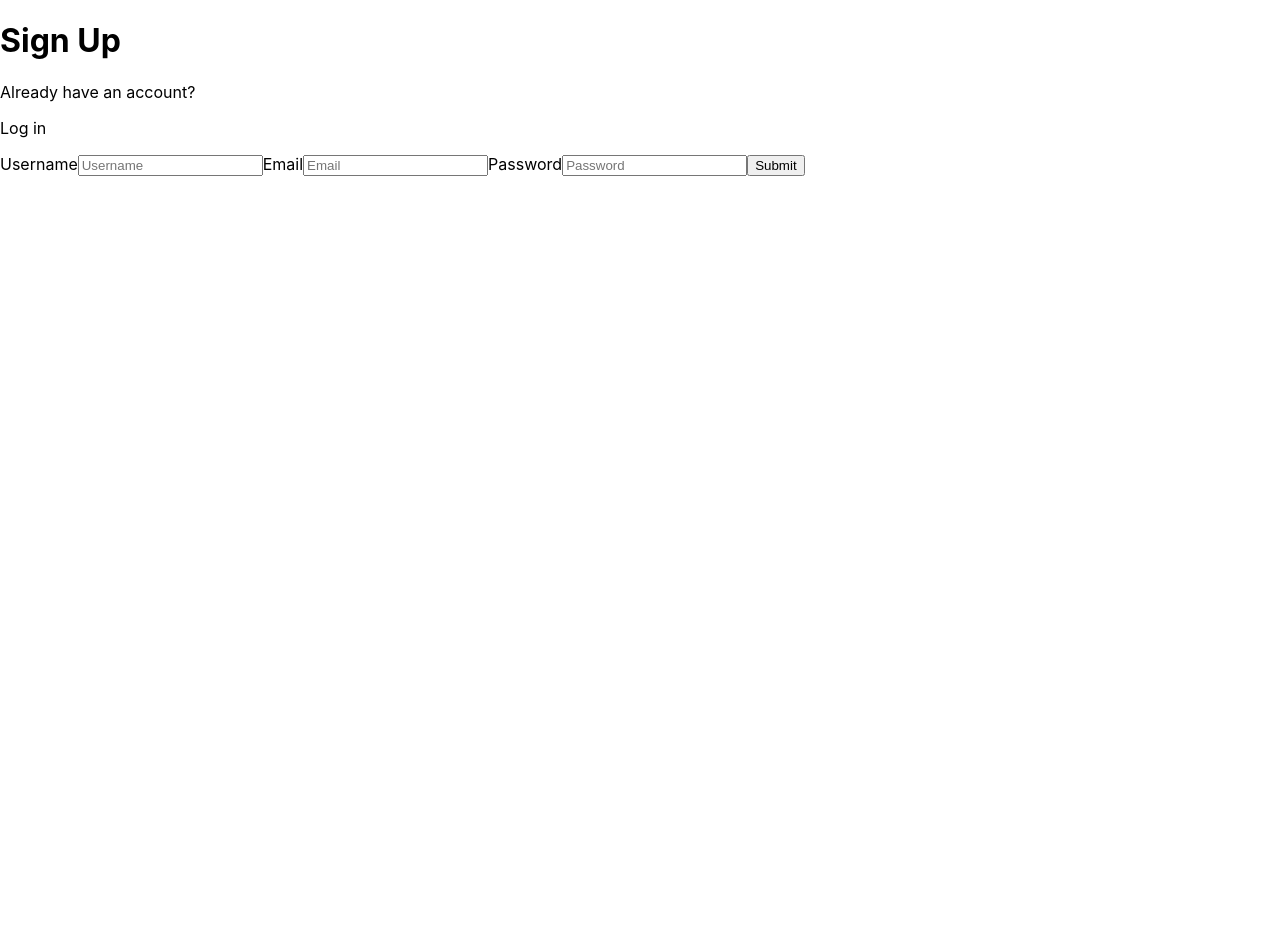
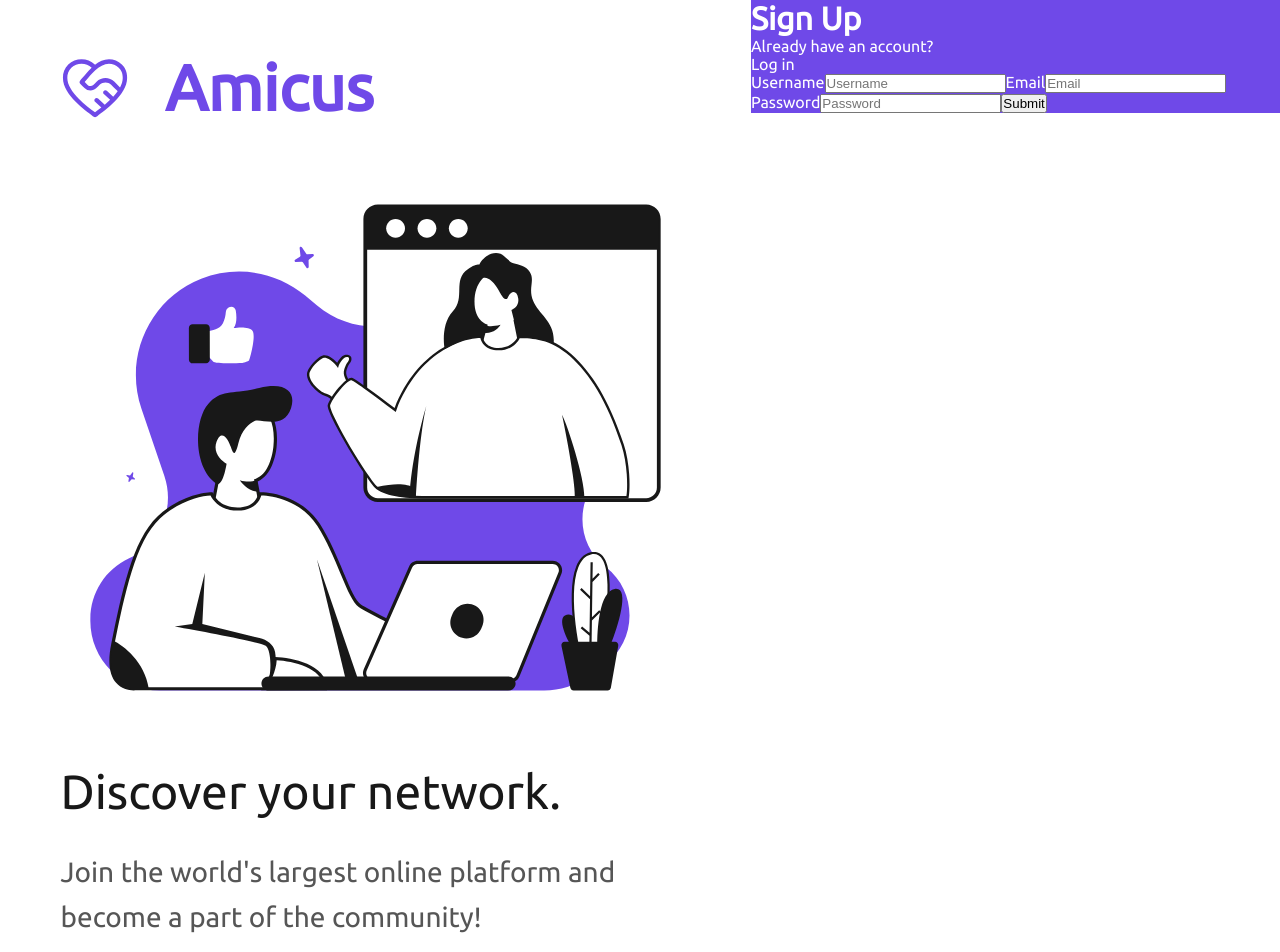
Before and after one commit to jamcmich/social-media-app, a Next.js app: page /register in a window 1280 px wide. Shown: the top 952 px of the page. Before the commit the page ends 800 px from the top, so only its background shows below. Built offline with nearby package versions, Linux system fonts and the light colour scheme; no server answers.

Commit message:
Started adding styles for SignUp component.
- left column complete
- parse css and remove redundant styles

Signed-off-by: Jacob McMichael <jacobmcmichael@gmail.com>

```diff
--- /dev/null
+++ b/src/components/Forms/SignUp.module.css
@@ -0,0 +1,81 @@
+.flexContainer {
+    display: flex;
+    flex-direction: row;
+    justify-content: center;
+    align-content: center;
+}
+
+.leftColumn {
+    display: flex;
+    flex-direction: column;
+    justify-content: center;
+    align-items: center;
+    width: 814px;
+    height: 100%;
+    padding: 50px 60px;
+    gap: 50px;
+}
+
+.logoContainer {
+    display: flex;
+    flex-direction: row;
+    width: 100%;
+    gap: 35px;
+
+    color: var(--bluish-purple);
+}
+
+.logoContainer h1 {
+    font-size: 4rem;
+}
+
+.illustrationContainer {
+    width: 631px;
+    height: 540px;
+    padding: 30px;
+}
+
+.headingContainer {
+    display: flex;
+    flex-direction: column;
+    justify-content: center;
+    align-items: center;
+    width: 630px;
+    height: 175px;
+    gap: 30px;
+}
+
+.headingContainer h2 {
+    display: flex;
+    align-items: center;
+    width: 100%;
+    height: 55px;
+
+    font-style: normal;
+    font-weight: 500;
+    font-size: 3rem;
+    line-height: 55px;
+    color: var(--thamar-black);
+}
+
+.headingContainer p {
+    display: flex;
+    align-items: center;
+    width: 100%;
+    height: 90px;
+
+    font-style: normal;
+    font-weight: 400;
+    font-size: 28px;
+    line-height: 45px;
+
+    color: var(--stone-cold);
+}
+
+.rightColumn {
+    width: 58%;
+    height: 100%;
+
+    color: white;
+    background-color: var(--bluish-purple);
+}
--- a/src/components/Forms/SignUp.tsx
+++ b/src/components/Forms/SignUp.tsx
@@ -1,5 +1,10 @@
 import React, { ChangeEvent, useState } from "react";
+import Image from "next/image";
+
 import { firebaseAuth, firebaseCreateUserWithEmailAndPassword } from "../../../firebase/authentication";
+import AmicusLogo from "../../public/amicus-logo.svg";
+import RegisterIllustration from "../../public/register-illustration.svg";
+import styles from "./SignUp.module.css";
 
 const SignUp = () => {
     const [username, setUsername] = useState("");
@@ -13,7 +18,26 @@ const SignUp = () => {
     };
 
     return (
-        <div>
+        <div className={styles.flexContainer}>
+            <div className={styles.leftColumn}>
+                <div className={styles.logoContainer}>
+                    <Image src={AmicusLogo} alt="amicus logo"/>
+                    <h1>Amicus</h1>
+                </div>
+
+                <div className={styles.illustrationContainer}>
+                    <Image
+                        src={RegisterIllustration}
+                        alt="illustration of people networking"
+                        layout="responsive"/>
+                </div>
+
+                <div className={styles.headingContainer}>
+                    <h2>Discover your network.</h2>
+                    <p>Join the world&apos;s largest online platform and become a part of the community!</p>
+                </div>
+            </div>
+            <div className={styles.rightColumn}>
                 <h1>Sign Up</h1>
                 <div>
                     <p>Already have an account?</p>
@@ -47,6 +71,7 @@ const SignUp = () => {
                     <input type="submit"/>
                 </form>
             </div>
+        </div>
     );
 };
 
--- /dev/null
+++ b/src/pages/_document.tsx
@@ -0,0 +1,24 @@
+import { Html, Head, Main, NextScript } from "next/document";
+
+const Document = () => {
+    return (
+        <Html>
+            <Head>
+                <link
+                    href="https://fonts.googleapis.com/css2?family=Ubuntu&display=optional"
+                    rel="stylesheet"
+                />
+                <link
+                    href="https://fonts.googleapis.com/css2?family=Inter&display=optional"
+                    rel="stylesheet"
+                />
+            </Head>
+            <body>
+            <Main/>
+            <NextScript/>
+            </body>
+        </Html>
+    );
+};
+
+export default Document;
--- a/src/pages/register.tsx
+++ b/src/pages/register.tsx
@@ -1,10 +1,13 @@
 import { NextPage } from "next";
 
 import SignUp from "../components/Forms/SignUp";
+import styles from "../styles/register.module.css";
 
 const Registration: NextPage<any> = () => {
     return (
-        <SignUp/>
+        <div className={styles.container}>
+            <SignUp/>
+        </div>
     );
 };
 
--- a/src/styles/globals.css
+++ b/src/styles/globals.css
@@ -1,9 +1,19 @@
+:root {
+    --bluish-purple: rgba(111, 73, 232, 1);
+    --thamar-black: rgba(24, 24, 24, 1);
+    --stone-cold: rgba(86, 86, 86, 1);
+}
+
+* {
+    box-sizing: border-box;
+    margin: 0;
+    padding: 0;
+}
+
 html,
 body {
-  padding: 0;
-  margin: 0;
-  font-family: -apple-system, BlinkMacSystemFont, Segoe UI, Roboto, Oxygen,
-    Ubuntu, Cantarell, Fira Sans, Droid Sans, Helvetica Neue, sans-serif;
+    font-family: Ubuntu, Inter, sans-serif;
+    font-size: 16px;
 }
 
 a {
@@ -11,16 +21,13 @@ a {
     text-decoration: none;
 }
 
-* {
-  box-sizing: border-box;
+@media (prefers-color-scheme: light) {
+    html {
+        color-scheme: light;
     }
 
-@media (prefers-color-scheme: dark) {
-  html {
-    color-scheme: dark;
-  }
     body {
-    color: white;
-    background: black;
+        color: black;
+        background: white;
     }
 }
--- /dev/null
+++ b/src/styles/register.module.css
@@ -0,0 +1,4 @@
+.container {
+    width: 100%;
+    height: 100%;
+}
```
Also changed, not shown: src/pages/index.tsx (+6 -6 lines), src/styles/Home.module.css (deleted, +0 -23 lines), tsconfig.json (+17 -3 lines), src/public/amicus-logo.svg (added), src/public/register-illustration.svg (added). Lines whose indentation alone changed are shown as unchanged.
